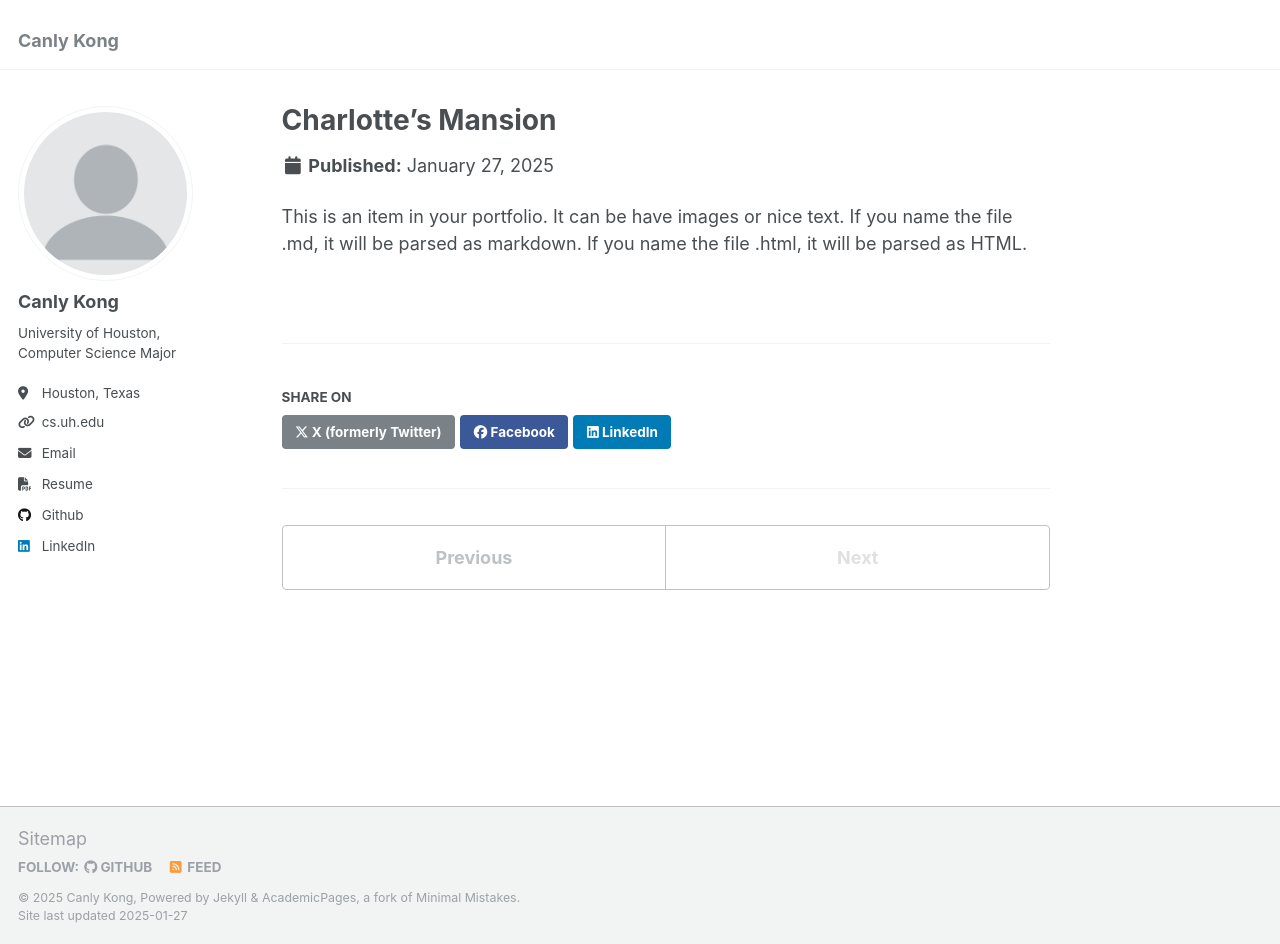
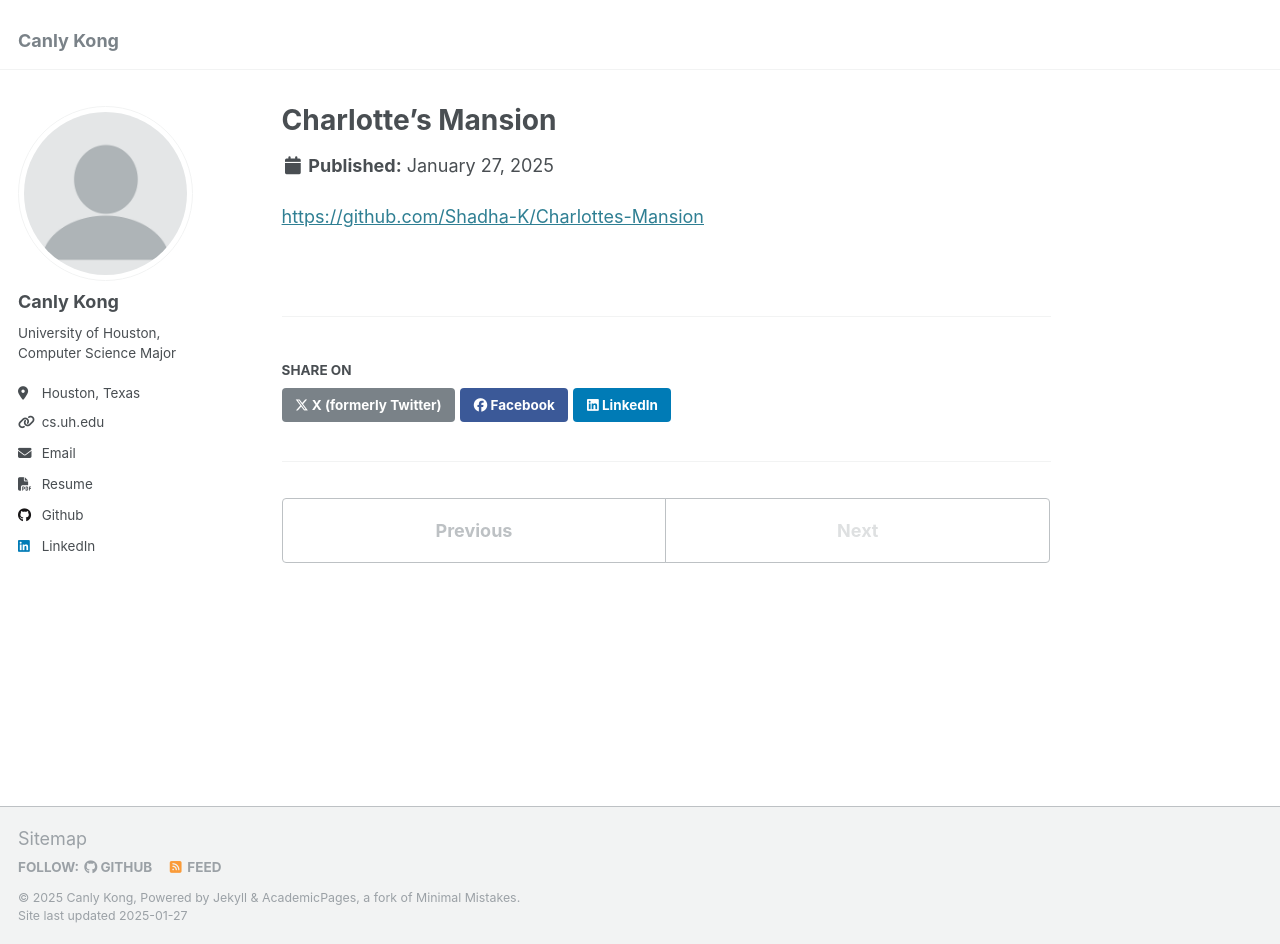
Before and after one commit to ck011604/ck011604.github.io, a Jekyll site: the page built from _portfolio/portfolio-2.md, in a window 1280 px wide and 944 px high. Built offline with Jekyll 4.4.1, drawn with Linux system fonts in a browser that asks for light colours.

Commit message:
Update portfolio-2.md

```diff
--- a/_portfolio/portfolio-2.md
+++ b/_portfolio/portfolio-2.md
@@ -4,4 +4,4 @@ excerpt: "Game Development Project using Godot 4 and GDScript<br/><img src='/ima
 collection: portfolio
 ---
 
-This is an item in your portfolio. It can be have images or nice text. If you name the file .md, it will be parsed as markdown. If you name the file .html, it will be parsed as HTML.
+<a href="https://github.com/Shadha-K/Charlottes-Mansion">https://github.com/Shadha-K/Charlottes-Mansion</a>
```
